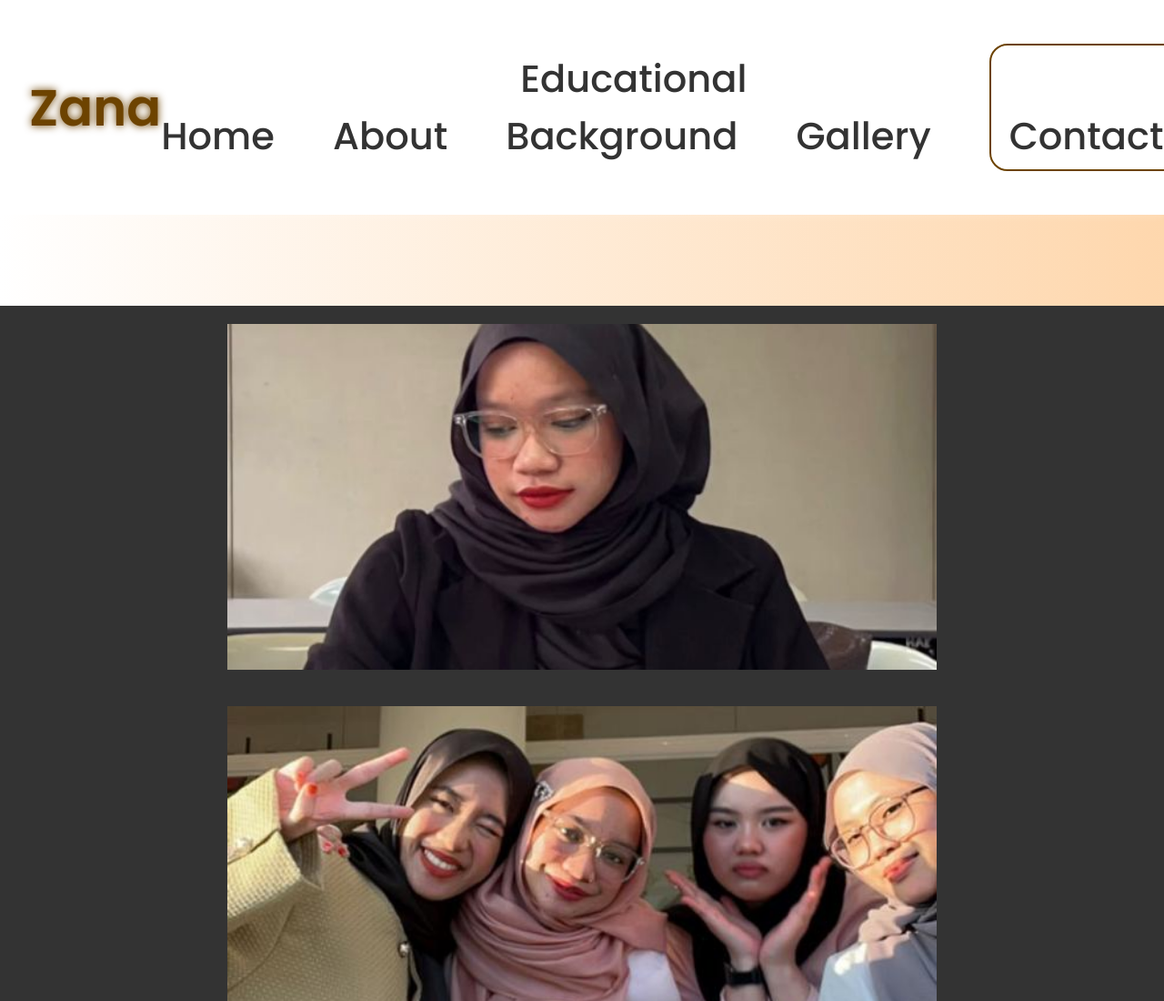
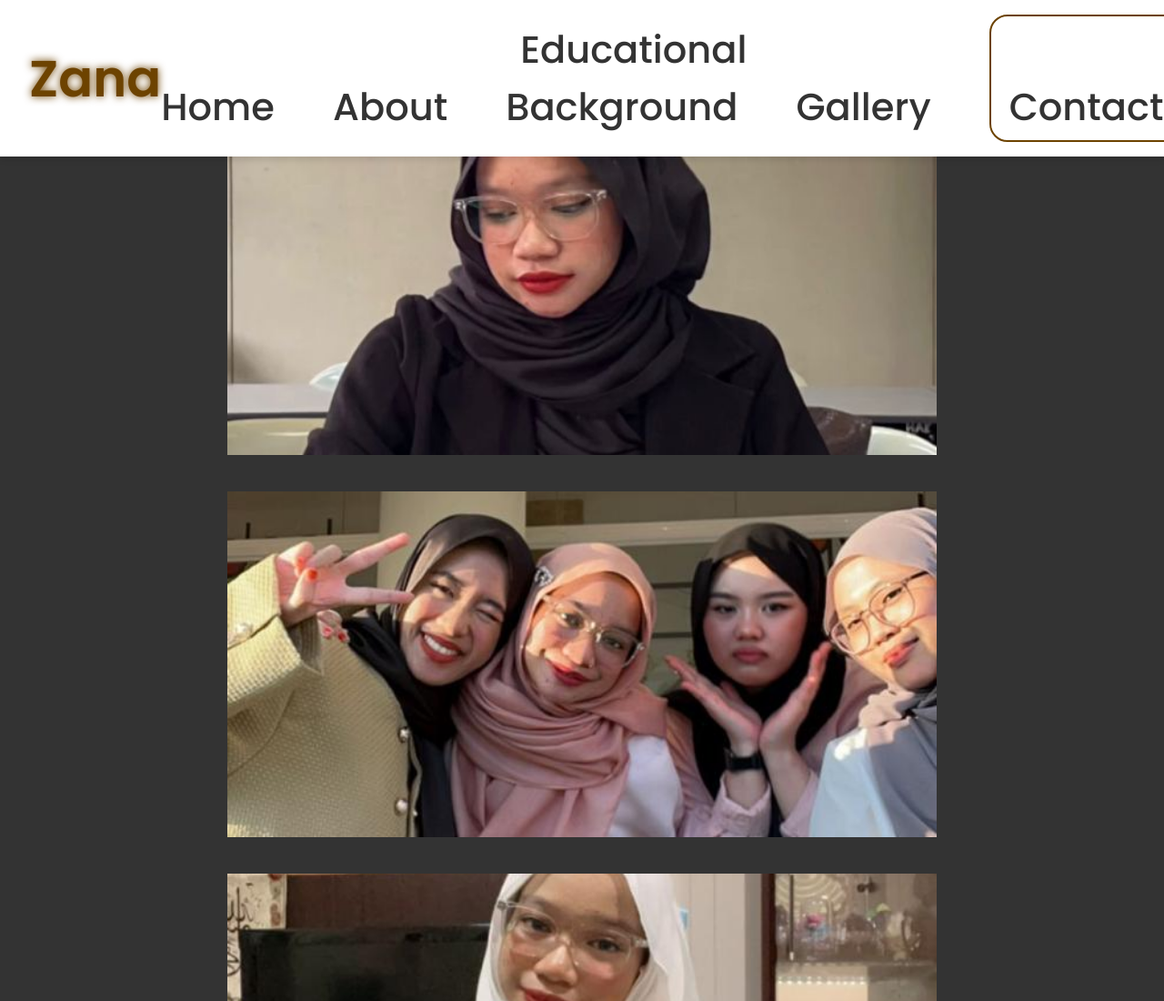
Before and after one commit to Ensha46/ZanaWbsite, a plain HTML site: page gallery.html in a window 1280 px wide. Shown: the top 1100 px of the page at 91% size. Drawn offline with Linux system fonts and the light colour scheme.

Commit message:
Update gallery.html

```diff
--- a/gallery.html
+++ b/gallery.html
@@ -9,15 +9,13 @@
     <style>
 
        /* Navigation Bar */
-
-       nav {
-            position: relative;
+        nav {
+            position: fixed;
+            width: 100%;
             background: #fff;
-            box-shadow: 0 4px 6px rgba(254, 254, 254, 0.1);
-            padding: 3rem 2rem;
-            display: flex;
-            justify-content: space-between;
-            align-items: center;
+            box-shadow: 0 4px 6px rgba(0, 0, 0, 0.1);
+            padding: 1rem 2rem;
+            z-index: 1000;
         }
 
         .nav-container {
```
